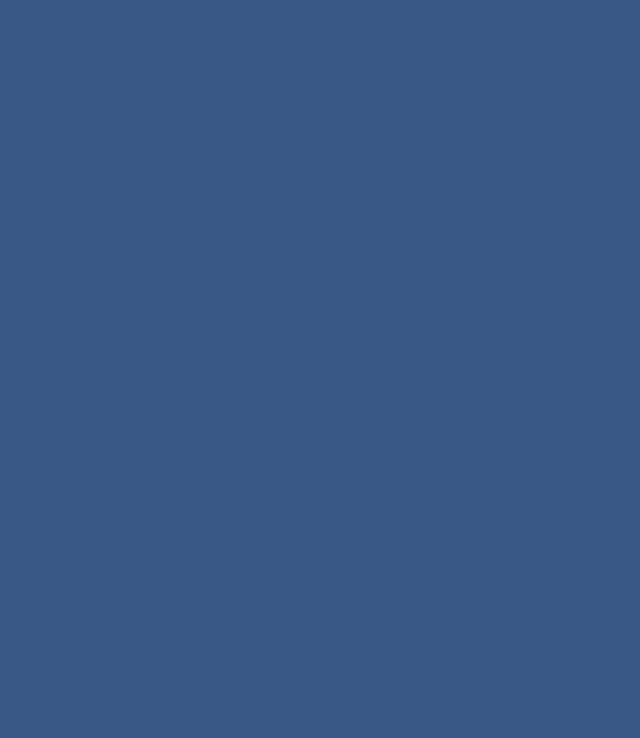
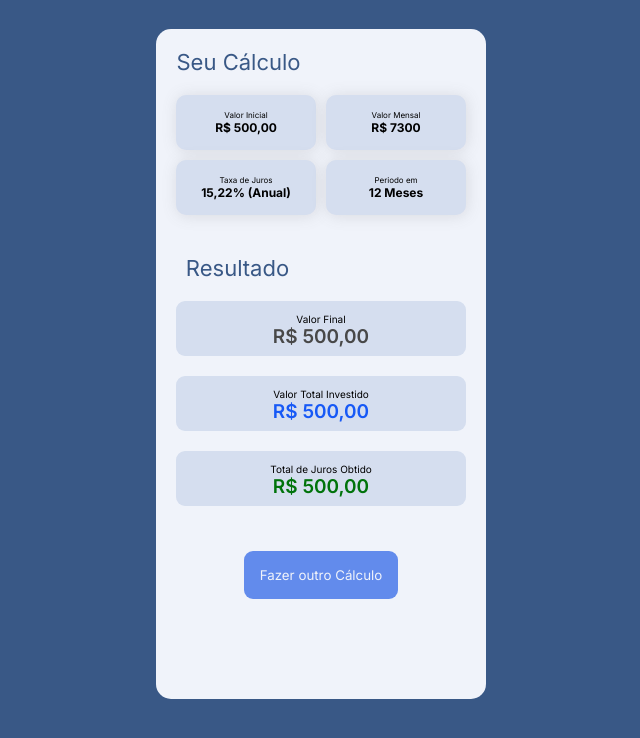
Before and after one commit to viniciusavalentim/CalculatorProject, an Angular app in the folder CalculatorProject/: page / in a window 1280 px wide. Both pictures are taken after typing "5", "5", "5", "5" into the empty fields and a click on the button "Limpar". Shown: the top 738 px of the page, without its empty margins (319-959 px from the left). Built offline with nearby package versions, Linux system fonts and the light colour scheme.

Commit message:
Criação da tela de calculo e demonstração dos resultados obtidos

```diff
--- /dev/null
+++ b/CalculatorProject/src/app/Models/CalculadoraJurosCompostos.ts
@@ -0,0 +1,3 @@
+export interface CalculadoraJurosCompostos{
+
+}
--- /dev/null
+++ b/CalculatorProject/src/app/data-service.service.ts
@@ -0,0 +1,27 @@
+import { Injectable } from '@angular/core';
+
+@Injectable({
+  providedIn: 'root'
+})
+export class DataService {
+  private resultado!: number;
+  private numbers!: number[];
+
+  constructor() {}
+
+  setResultado(valor: number): void {
+    this.resultado = valor;
+  }
+
+  getResultado(): number {
+    return this.resultado;
+  }
+
+  setResultadoNumber(valor: number[]): void {
+    this.numbers = valor;
+  }
+
+  getResultadoNumber(){
+    return this.numbers;
+  }
+}
--- a/CalculatorProject/src/app/juros-compostos/juros-compostos.component.css
+++ b/CalculatorProject/src/app/juros-compostos/juros-compostos.component.css
@@ -87,6 +87,7 @@
     border: none;
     background-color: #D5DEEF;
     box-shadow: 1px 1px 15px rgb(168, 168, 168);
+    outline: none;
 
 }
 
@@ -132,6 +133,7 @@
     border: none;
     background-color: #D5DEEF;
     box-shadow: 1px 1px 15px rgb(168, 168, 168);
+    outline: none;
 
 }
 
--- a/CalculatorProject/src/app/juros-compostos/juros-compostos.component.html
+++ b/CalculatorProject/src/app/juros-compostos/juros-compostos.component.html
@@ -20,7 +20,8 @@
                     <label for="" class="label-valor-inicial">Valor Inicial</label>
                     <div class="barra">
                         <div class="quadrado-sifrao"><span class="span-input">R$</span></div>
-                        <input type="number" id="valorInicial" formControlName="valorInicial" placeholder=" 0,00" autocomplete="off" class="input-valor-inicial" required>
+                        <input type="number" id="valorInicial" formControlName="valorInicial" placeholder=" 0,00" autocomplete="off"
+                        class="input-valor-inicial" required>
                     </div>
                 </div>
                 <div class="valor-inicial">
--- a/CalculatorProject/src/app/juros-compostos/juros-compostos.component.ts
+++ b/CalculatorProject/src/app/juros-compostos/juros-compostos.component.ts
@@ -1,7 +1,8 @@
-import { Component, OnInit } from '@angular/core';
+import { Component, EventEmitter, OnInit, Output } from '@angular/core';
 import { FormArray, FormBuilder, FormControl, FormGroup, UntypedFormArray, Validators } from '@angular/forms';
 import { ActivatedRoute, Router } from '@angular/router';
 import { concatWith, map } from 'rxjs';
+import { DataService } from '../data-service.service';
 
 @Component({
   selector: 'app-juros-compostos',
@@ -12,7 +13,7 @@ export class JurosCompostosComponent implements OnInit {
 
   jurosCompostos!: FormGroup;
 
-  constructor(private fb: FormBuilder,private route: ActivatedRoute, private router: Router) {};
+  constructor(private fb: FormBuilder,private route: ActivatedRoute, private router: Router,private dataService: DataService ) {};
 
   ngOnInit(): void {
     this.jurosCompostos = this.fb.group({
@@ -23,8 +24,6 @@ export class JurosCompostosComponent implements OnInit {
       tempo: ['', Validators.required],
       typeTime: ['Anos', Validators.required]
     });
-
-
 
   };
 
@@ -127,8 +126,9 @@ export class JurosCompostosComponent implements OnInit {
 
 
   submit(){
-    console.log(this.jurosCompostos.value);
-    const dados = this.GetValues();
+    const result = this.result();
+    this.dataService.setResultado(result);
+    this.dataService.setResultadoNumber([this.GetValues().valorInicial, this.GetValues().valorMensal, this.GetValues().taxaJuros, this.GetValues().tempo]);
     console.log(this.result().toFixed(2));
     this.router.navigate(['/result']);
   };
--- a/CalculatorProject/src/app/result/result.component.css
+++ b/CalculatorProject/src/app/result/result.component.css
@@ -0,0 +1,107 @@
+.container-central{
+    background-color: #F0F3FA;
+    width: 100%;
+    max-width: 330px;
+    height: 670px;
+    margin: 0 auto;
+    display: flex;
+    flex-direction: column;
+    align-items: center;
+    margin-top: 29px;
+    border-radius: 15px;
+    text-align: center;
+
+}
+
+.title-calculo{
+    color: #395886;
+    font-size: 22px;
+    font-weight: 400;
+    margin-top: 20px;
+    margin-left: -165px;
+}
+
+.first-section{
+    margin-top: 20px;
+    display: grid;
+    grid-template-columns: repeat(2, 1fr); /* Duas colunas com largura igual */
+    grid-template-rows: repeat(2, auto); /* Duas linhas com altura automática */
+    gap: 10px; /* Espaçamento entre as células */
+
+}
+
+
+.retangulo-dados{
+    background-color: #D5DEEF;
+    width: 140px;
+    height: 55px;
+    max-width: 150px;
+    max-height: 150px;
+    font-size: 9px;
+    border-radius: 10px;
+    box-shadow: 1px 1px 15px rgba(102, 102, 102, 0.171);
+
+}
+
+.title-quadrado{
+    font-weight: 400;
+    margin-top: 15px;
+    font-size: 8px;
+}
+
+.text-span{
+    font-size: 12px;
+    font-weight: bold;
+}
+
+.title-resultado{
+    color: #395886;
+    font-size: 22px;
+    font-weight: 400;
+    margin-top: 40px;
+    margin-left: -167px;
+}
+
+.second-section{
+
+}
+.container-result{
+    background-color: #D5DEEF;
+    width: 290px;
+    height: 55px;
+    border-radius: 9px;
+    margin-top: 20px;
+}
+
+.title-valor-final{
+    padding-top: 12px;
+    font-weight: 400;
+    font-size: 10px;
+}
+
+.span-valor-final{
+    font-size: 19px;
+    font-weight: 600;
+    color: #484848;
+}
+
+.span-total-investido{
+    font-size: 19px;
+    font-weight: 600;
+    color: #1759F6;
+}
+
+.span-total-juros{
+    font-size: 19px;
+    font-weight: 600;
+    color: #00730B;
+}
+
+.btn-back{
+    margin-top: 45px;
+    border: none;
+    background-color: #628BEC;
+    color: #F0F3FA;
+    padding: 16px;
+    border-radius: 9px;
+}
--- a/CalculatorProject/src/app/result/result.component.html
+++ b/CalculatorProject/src/app/result/result.component.html
@@ -0,0 +1,39 @@
+<div class="container-central">
+    <h4 class="title-calculo">Seu Cálculo</h4>
+    <div class="first-section">
+        <div class="retangulo-dados">
+            <h4 class="title-quadrado">Valor Inicial</h4>
+            <span class="text-span">R$ 500,00</span>
+        </div>
+        <div class="retangulo-dados">
+            <h4  class="title-quadrado">Valor Mensal</h4>
+            <span class="text-span">R$ 7300</span>
+        </div>
+        <div class="retangulo-dados">
+            <h4 class="title-quadrado">Taxa de Juros</h4>
+            <span class="text-span">15,22% (Anual)</span>
+        </div>
+        <div class="retangulo-dados">
+            <h4 class="title-quadrado">Periodo em</h4>
+            <span class="text-span">12 Meses</span>
+        </div>
+    </div>
+
+    <h4 class="title-resultado">Resultado</h4>
+    <div class="second-section">
+        <div class="container-result">
+            <h4 class="title-valor-final">Valor Final</h4>
+            <span class="span-valor-final">R$ 500,00</span>
+        </div>
+        <div class="container-result">
+            <h4 class="title-valor-final">Valor Total Investido</h4>
+            <span class="span-total-investido">R$ 500,00</span>
+        </div>
+        <div class="container-result">
+            <h4 class="title-valor-final">Total de Juros Obtido</h4>
+            <span class="span-total-juros">R$ 500,00</span>
+        </div>
+    </div>
+
+    <button class="btn-back"> Fazer outro Cálculo</button>
+</div>
--- a/CalculatorProject/src/app/result/result.component.ts
+++ b/CalculatorProject/src/app/result/result.component.ts
@@ -1,10 +1,24 @@
-import { Component } from '@angular/core';
+import { Component, Input, OnInit} from '@angular/core';
+import { DataService } from '../data-service.service';
 
 @Component({
   selector: 'app-result',
   templateUrl: './result.component.html',
   styleUrls: ['./result.component.css']
 })
-export class ResultComponent {
+export class ResultComponent implements OnInit{
 
+  resultado?: number;
+  resultadoNumeros?: number[];
+
+  constructor(private dataService: DataService) {
+  }
+
+  ngOnInit(): void {
+    this.resultado = this.dataService.getResultado();
+    this.resultadoNumeros = this.dataService.getResultadoNumber();
+    console.log(this.resultado);
+    console.log("Teste" + this.resultado);
+    console.log(this.resultadoNumeros[1]);
+  }
 }
--- a/CalculatorProject/src/index.html
+++ b/CalculatorProject/src/index.html
@@ -1,10 +1,10 @@
 <!doctype html>
-<html lang="en">
+<html lang="pt-br">
 <head>
   <meta charset="utf-8">
   <title>CalculatorProject</title>
   <base href="/">
-  <meta name="viewport" content="width=device-width, initial-scale=1">
+  <meta name="viewport" content="width=device-width, initial-scale=1, maximum-scale=1, user-scalable=no">
   <link rel="icon" type="image/x-icon" href="favicon.ico">
 </head>
 <body>
--- a/CalculatorProject/src/styles.css
+++ b/CalculatorProject/src/styles.css
@@ -1,10 +1,19 @@
-/* You can add global styles to this file, and also import other style files */
+
+@import url('https://fonts.googleapis.com/css2?family=Inter:wght@100..900&family=Roboto&display=swap');
+
 *{
     margin: 0;
     padding: 0;
     box-sizing: border-box;
+    font-family: "Inter", sans-serif;
 }
 
 body{
     background-color:  #395886;;
 }
+
+@media (max-width: 767px) {
+    body {
+      overflow-x: hidden;
+    }
+  }
```
Also changed, not shown: 1 other file (tests, documents, lock files or other folders).
